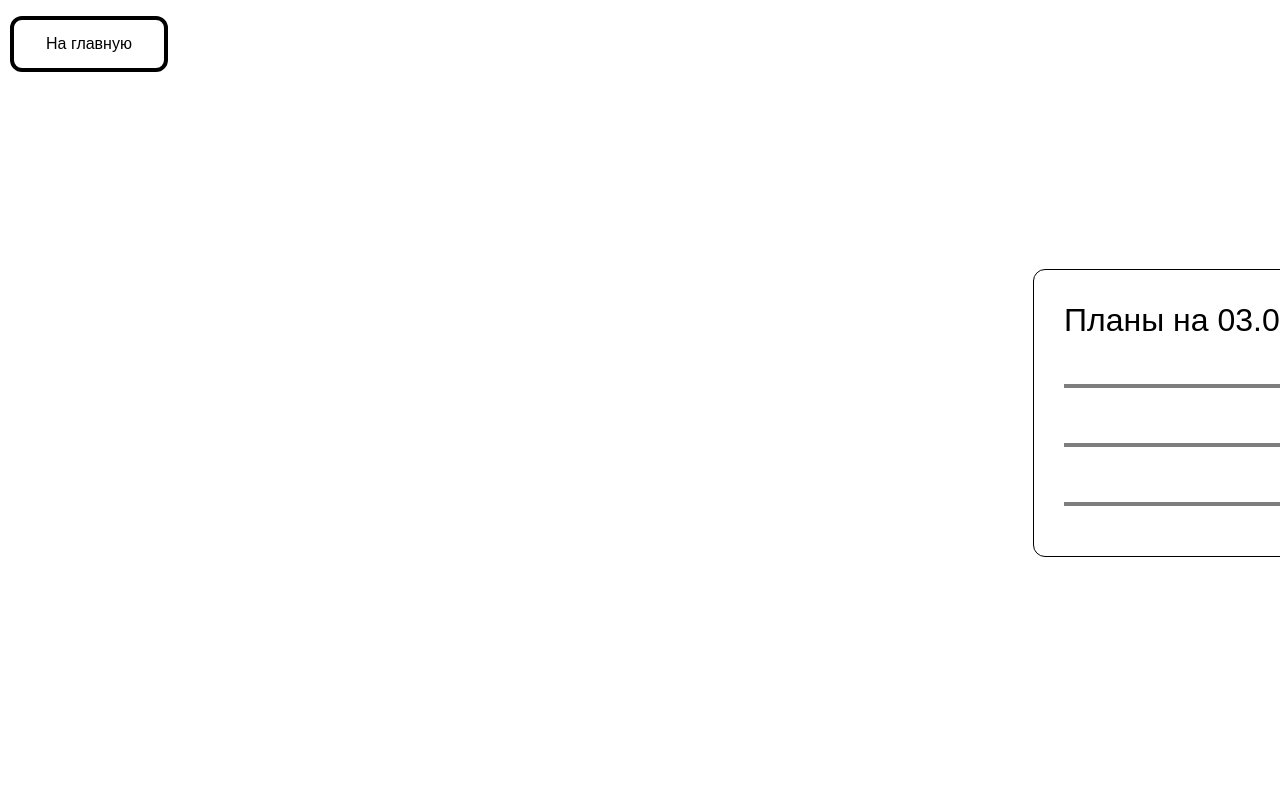
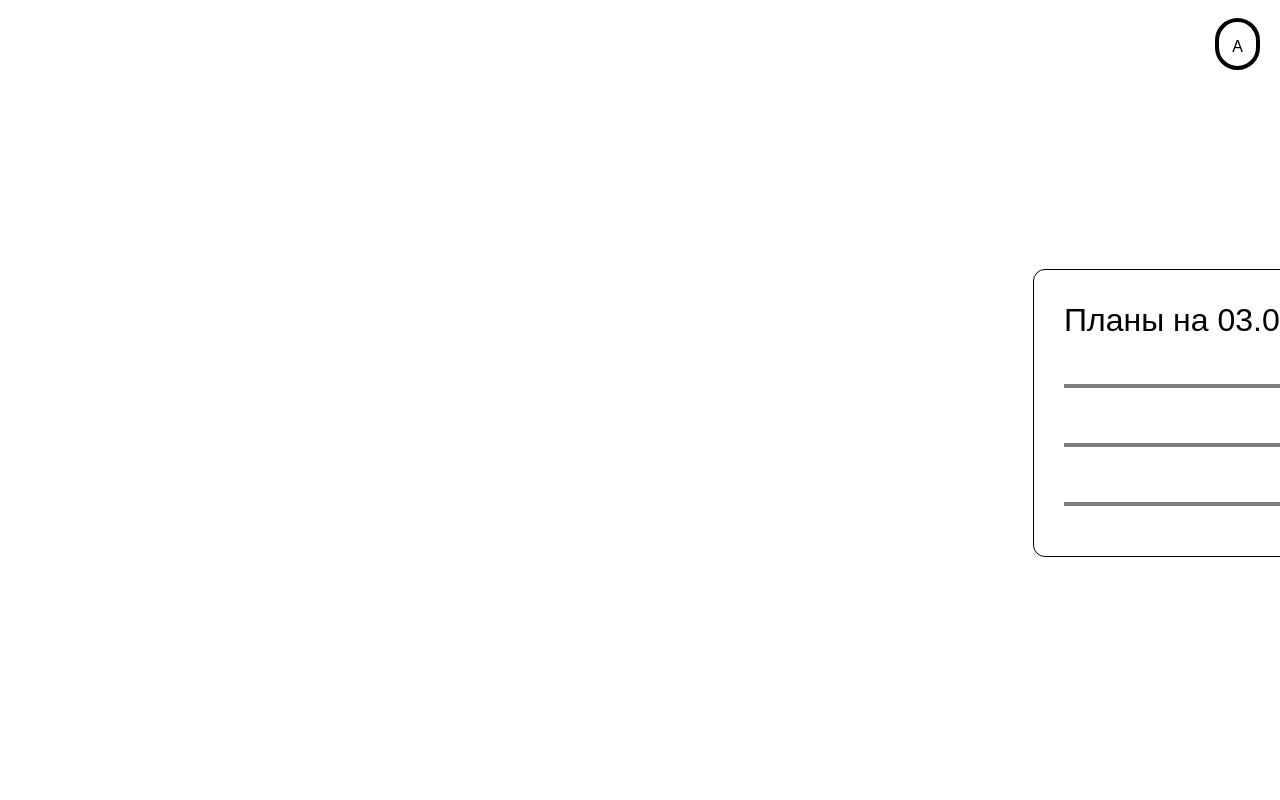
Before and after one commit to kleprer/diary, a Next.js app: page /calendar in a window 1280 px wide. Shown: the top 800 px of the page. Built offline with nearby package versions, Linux system fonts and the light colour scheme; a web font is replaced by a local one.

Commit message:
adding NavbarCalendar

```diff
--- a/app/calendar/page.js
+++ b/app/calendar/page.js
@@ -1,4 +1,4 @@
-import NavbarAuth from "@/components/NavbarAuth";
+import NavbarCalendar from "@/components/NavbarCalendar";
 import Link from "next/link";
 import PG from "@/components/PG";
 
@@ -6,7 +6,7 @@ export default function Calendar() {
     return(
         <>
             <Link href="/">
-                <NavbarAuth />
+                <NavbarCalendar />
             </Link>
             <PG />
             </>
--- a/components/NavbarCalendar.jsx
+++ b/components/NavbarCalendar.jsx
@@ -4,13 +4,13 @@ import React from "react";
 const NavbarCalendar = () => {
     return (
         <nav className="flex justify-end items-center w-full h-72 bg-transparent top-0 mt-2 position: relative">
-            <h2 className=" mr-[20px] text-{20} text-black px-8 py-3 border-black border-4 rounded-xl hover:border-gray-300 hover:text-gray-300 hover:cursor-pointer">
+            <h2 className=" mr-[1648px] ml-[48px] text-{20} text-black px-[8px] py-[3px] border-black border-4 rounded-xl hover:border-gray-300 hover:text-gray-300 hover:cursor-pointer">
                 На главную
             </h2>
             <h2 className="text-center mr-[20px] align-top text-black px-[13px] py-[13px] border-black border-4 rounded-full
             hover:border-gray-300 hover:text-gray-300 hover:cursor-pointer
             w-[52px] h-[52px]">
-                а
+                А
             </h2>
         </nav>
     )
--- a/components/PG.jsx
+++ b/components/PG.jsx
@@ -1,4 +1,6 @@
 import React from "react";
+
+
 
 const PG = () => {
     return(
--- a/package.json
+++ b/package.json
@@ -9,6 +9,8 @@
     "lint": "next lint"
   },
   "dependencies": {
+    "@chakra-ui/vue": "^0.13.1",
+    "@emotion/css": "^11.11.2",
     "next": "14.1.3",
     "react": "^18",
     "react-dom": "^18"
```
Also changed, not shown: app/dairy page/page.js (added), 1 other file (tests, documents, lock files or other folders).
